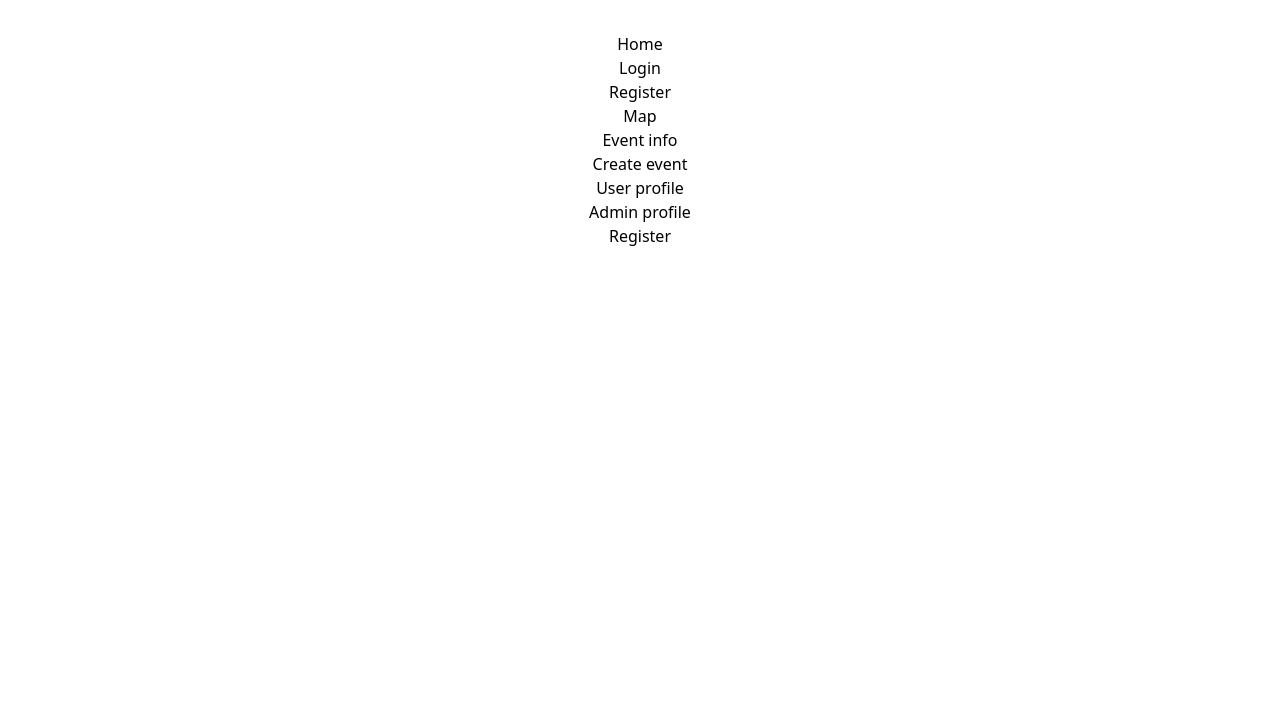
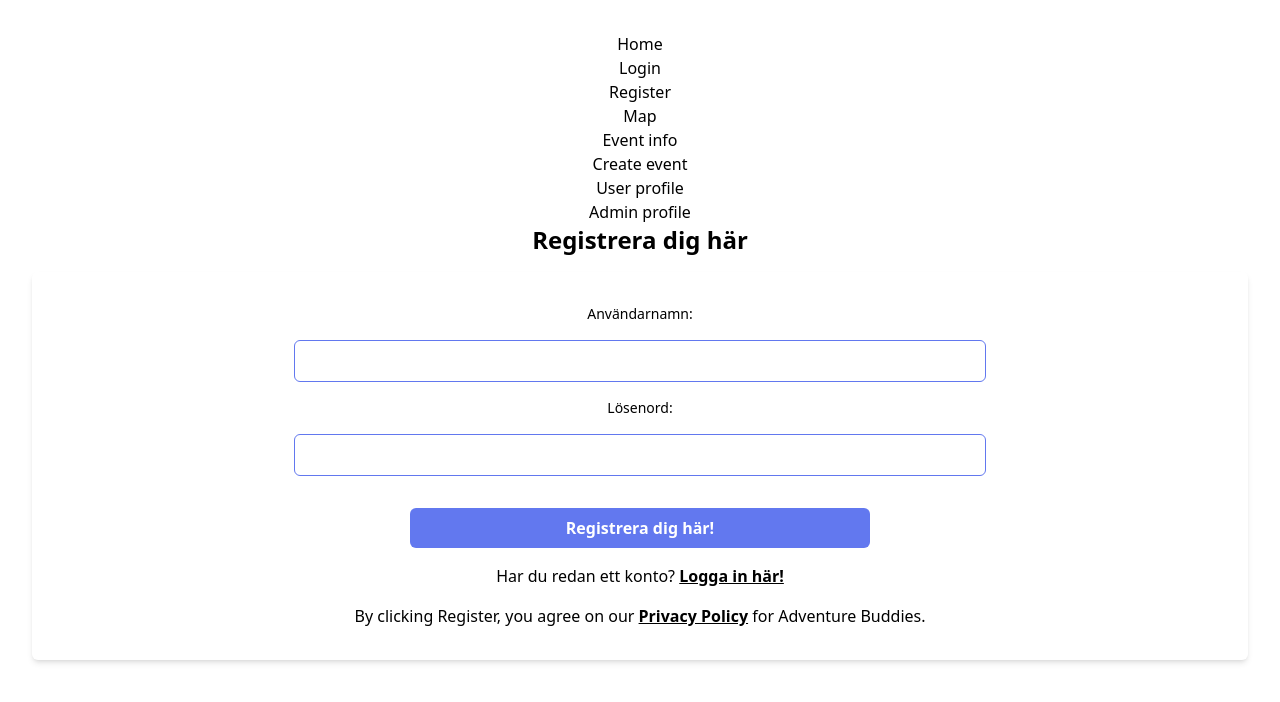
Before and after one commit to chas-academy/u08-business-idea-adventurebuddies, a React (Vite) app in the folder frontend/: page /register in a window 1280 px wide. Shown: the top 702 px of the page. Built offline with nearby package versions, Linux system fonts and the light colour scheme.

Commit message:
added the same design from login, first draft, not finished

```diff
--- a/frontend/src/pages/RegisterPage/RegisterPage.tsx
+++ b/frontend/src/pages/RegisterPage/RegisterPage.tsx
@@ -1,10 +1,75 @@
-const RegisterPage = () => {
+import React, { useState } from "react";
+import { Link } from "react-router-dom";
 
-    return (
-        <>
-        Register
-        </>
-    )
-}
+const RegisterPage: React.FC = () => {
+  const handleSubmit = (e: React.FormEvent<HTMLFormElement>) => {
+    e.preventDefault();
+  };
 
+  return (
+    <>
+      <h1 className="text-center mb-4 font-bold text-2xl leading-12">
+        Registrera dig här
+      </h1>
+      <div className="box-border md:box-content bg-gray shadow-md rounded-md p-8">
+        <form onSubmit={handleSubmit} className="space-y-4">
+          <div className="flex flex-col space-y-3">
+            <label htmlFor="username" className="text-sm font-medium">
+              Användarnamn:
+            </label>
+          </div>
+          <input
+            type="text"
+            id="username"
+            // value={username}
+            // onChange={handleUsernameChange}
+            className="w-3/5 p-2 border border-buttonPurple rounded-md focus:outline-none focus:ring-2 focus:ring-blue-500"
+          />
+          <div className="flex flex-col items-center space-y-2">
+            <label htmlFor="password" className="text-sm font-medium">
+              Lösenord:
+            </label>
+          </div>
+          <input
+            type="password"
+            id="password"
+            // value={password}
+            // onChange={handlePasswordChange}
+            className="w-3/5 p-2 border border-buttonPurple rounded-md focus:outline-none focus:ring-2 focus:ring-blue-500"
+          />
+          <div className="flex justify-around"></div>
+          <button
+            type="submit"
+            className="w-2/5 py-2 text-textColor bg-buttonPurple text-white font-semibold rounded-md hover:bg-blue-600 focus:outline-none focus:ring-2 focus:ring-blue-500"
+          >
+            Registrera dig här!
+          </button>
+          <div className="">
+            Har du redan ett konto?{" "}
+            <Link
+              to="/login"
+              className="underline hover:underline-offset-4 font-bold"
+            >
+              Logga in här!
+            </Link>
+          </div>
+          <div>
+            <p>
+              By clicking Register, you agree on our{" "}
+              <a
+                href="https://www.termsandconditions.game/"
+                target="_blank"
+                className="underline hover:underline-offset-4 font-bold"
+                rel="noopener noreferrer"
+              >
+                Privacy Policy
+              </a>{" "}
+              for Adventure Buddies.
+            </p>
+          </div>
+        </form>
+      </div>
+    </>
+  );
+};
 export default RegisterPage;
```
